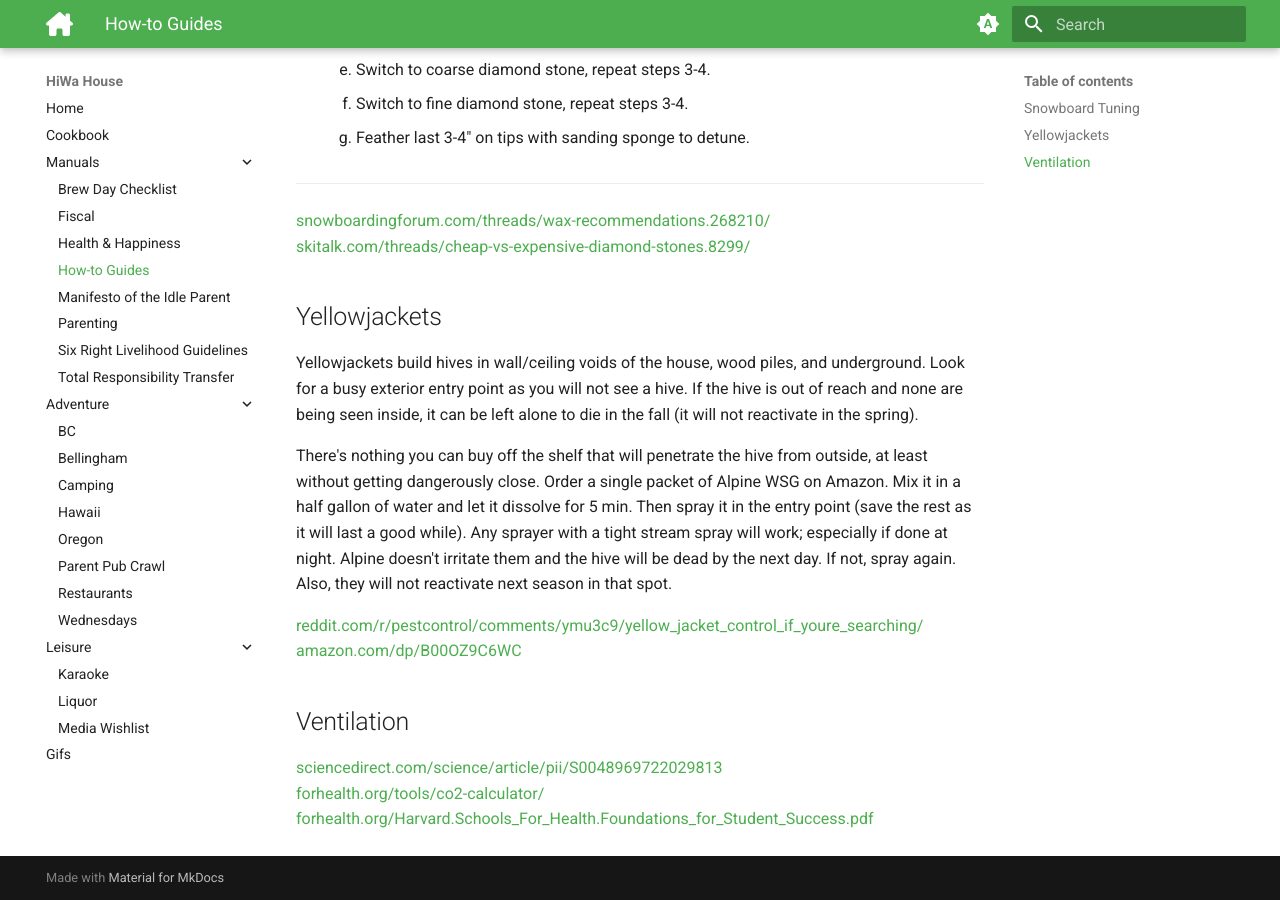
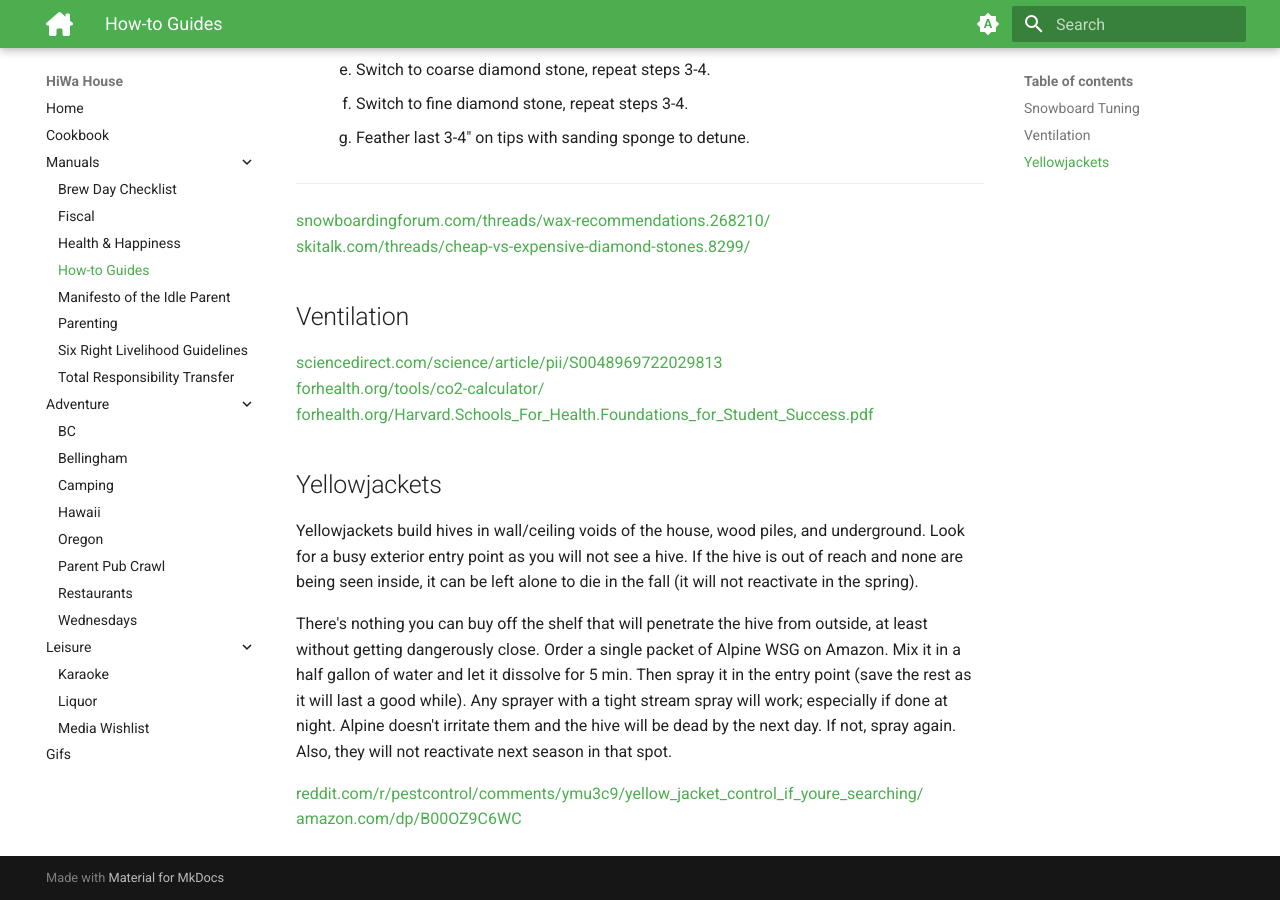
Before and after one commit to hiwa-house/teletraan, an MkDocs documentation site: the page built from docs/manuals/howto_guides.md, in a window 1280 px wide and 900 px high, scrolled down 1095 px. Built offline with MkDocs 1.6.1 and Material for MkDocs 9.7.7, drawn with Linux system fonts in a browser that asks for light colours; comment, search, counter and statistics services are not loaded; part of the change alters nothing that is shown.

```diff
--- a/docs/manuals/howto_guides.md
+++ b/docs/manuals/howto_guides.md
@@ -35,6 +35,12 @@
 https://snowboardingforum.com/threads/wax-recommendations.268210/
 https://skitalk.com/threads/cheap-vs-expensive-diamond-stones.8299/
 
+## Ventilation
+
+https://sciencedirect.com/science/article/pii/S0048969722029813
+https://forhealth.org/tools/co2-calculator/
+https://forhealth.org/Harvard.Schools_For_Health.Foundations_for_Student_Success.pdf
+
 ## Yellowjackets
 
 Yellowjackets build hives in wall/ceiling voids of the house, wood piles, and underground. Look for a busy exterior entry point as you will not see a hive. If the hive is out of reach and none are being seen inside, it can be left alone to die in the fall (it will not reactivate in the spring).
@@ -43,9 +49,3 @@ There's nothing you can buy off the shelf that will penetrate the hive from outs
 
 https://reddit.com/r/pestcontrol/comments/ymu3c9/yellow_jacket_control_if_youre_searching/
 https://amazon.com/dp/B00OZ9C6WC
-
-## Ventilation
-
-https://sciencedirect.com/science/article/pii/S0048969722029813
-https://forhealth.org/tools/co2-calculator/
-https://forhealth.org/Harvard.Schools_For_Health.Foundations_for_Student_Success.pdf
```
